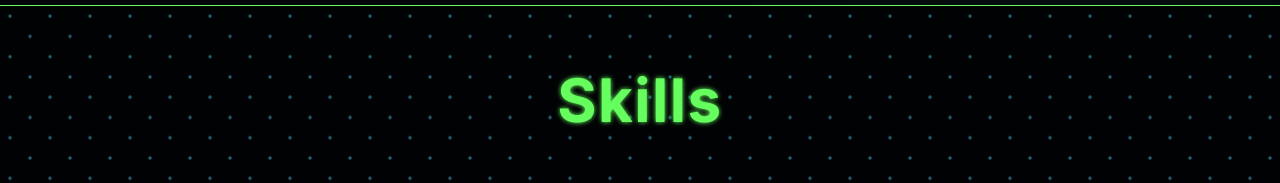
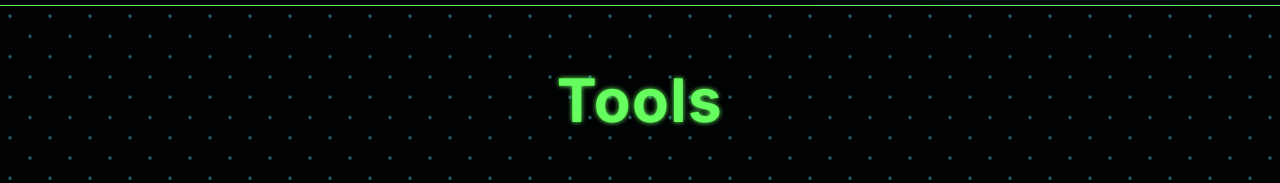
Before and after one commit to AymeneBahmed/portfolio, a Next.js app: page / in a window 1280 px wide. Shown: the part 1596-1779 px from the top of the page. Built offline with nearby package versions, Linux system fonts and the light colour scheme.

Commit message:
Rename SkillsSection to ToolsSection

```diff
--- a/src/app/page.tsx
+++ b/src/app/page.tsx
@@ -1,7 +1,7 @@
 import AboutMeSection from "@/components/sections/AboutMeSection";
 import HeroSection from "@/components/sections/HeroSection";
 import ProjectsSection from "@/components/sections/ProjectsSection";
-import SkillsSection from "@/components/sections/SkillsSection";
+import ToolsSection from "@/components/sections/ToolsSection";
 
 export default function Home() {
   return (
@@ -10,7 +10,7 @@ export default function Home() {
       <div className="border-primary border-b"></div>
       <AboutMeSection />
       <div className="border-primary border-b"></div>
-      <SkillsSection />
+      <ToolsSection />
       <div className="border-primary border-b"></div>
       <ProjectsSection />
     </>
--- a/src/components/Navbar.tsx
+++ b/src/components/Navbar.tsx
@@ -8,7 +8,7 @@ import { X } from "lucide-react";
 import { useEffect, useState } from "react";
 import CustomizationButton from "./ColorCustomizationButton";
 
-const navLinks = ["about me", "skills", "projects"];
+const navLinks = ["about me", "tools", "projects"];
 
 export default function Navbar() {
   const [shouldShowVerticalNavbar, setShouldShowVerticalNavbar] =
--- a/src/components/sections/SkillsSection.tsx
+++ b/src/components/sections/ToolsSection.tsx
@@ -8,7 +8,7 @@ import { motion, stagger, Variants } from "motion/react";
 import { InteractiveGrid } from "../InteractiveGrid";
 import { DotGridPattern } from "../DotGridPattern";
 
-export default function SkillsSection() {
+export default function ToolsSection() {
   const containerVariants: Variants = {
     hidden: {},
     animate: {
@@ -36,7 +36,7 @@ export default function SkillsSection() {
   return (
     <section
       className="relative flex min-h-dvh flex-col items-center justify-evenly gap-24 py-8 sm:py-16"
-      id="skills"
+      id="tools"
     >
       <DotGridPattern />
 
@@ -53,7 +53,7 @@ export default function SkillsSection() {
         viewport={{ once: true, amount: 0.1 }}
         transition={{ duration: 0.7 }}
       >
-        Skills
+        Tools
       </motion.h1>
 
       {/* Optmize for mobile */}
```
